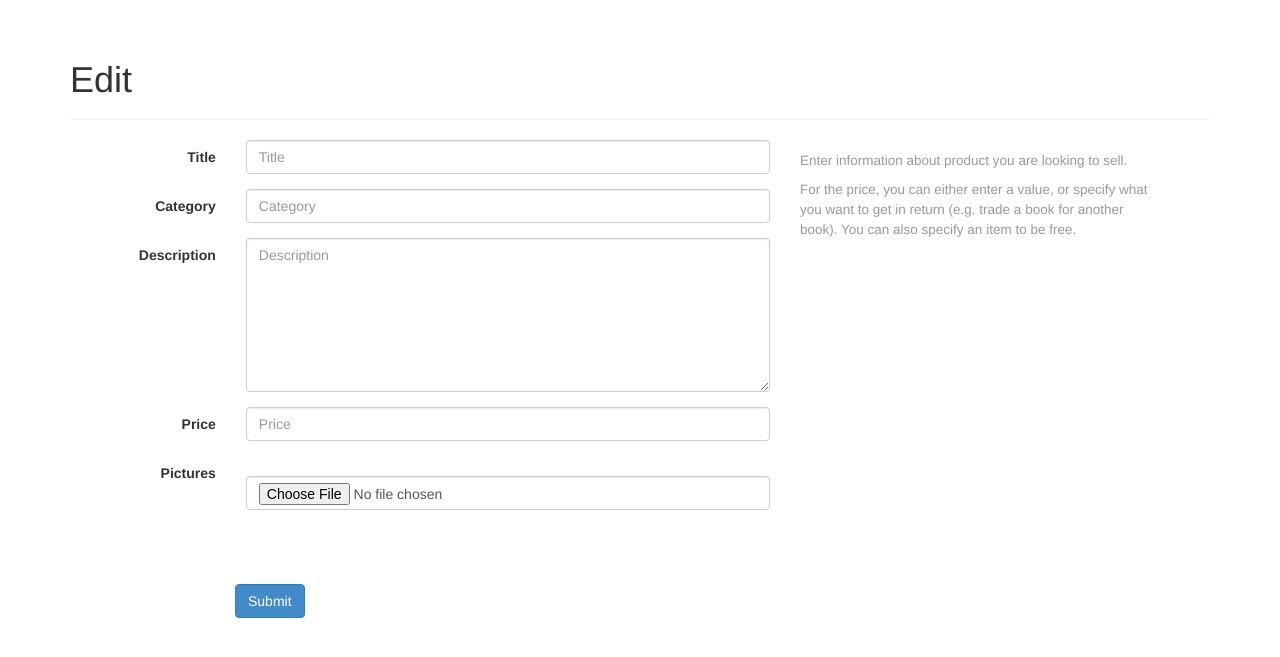
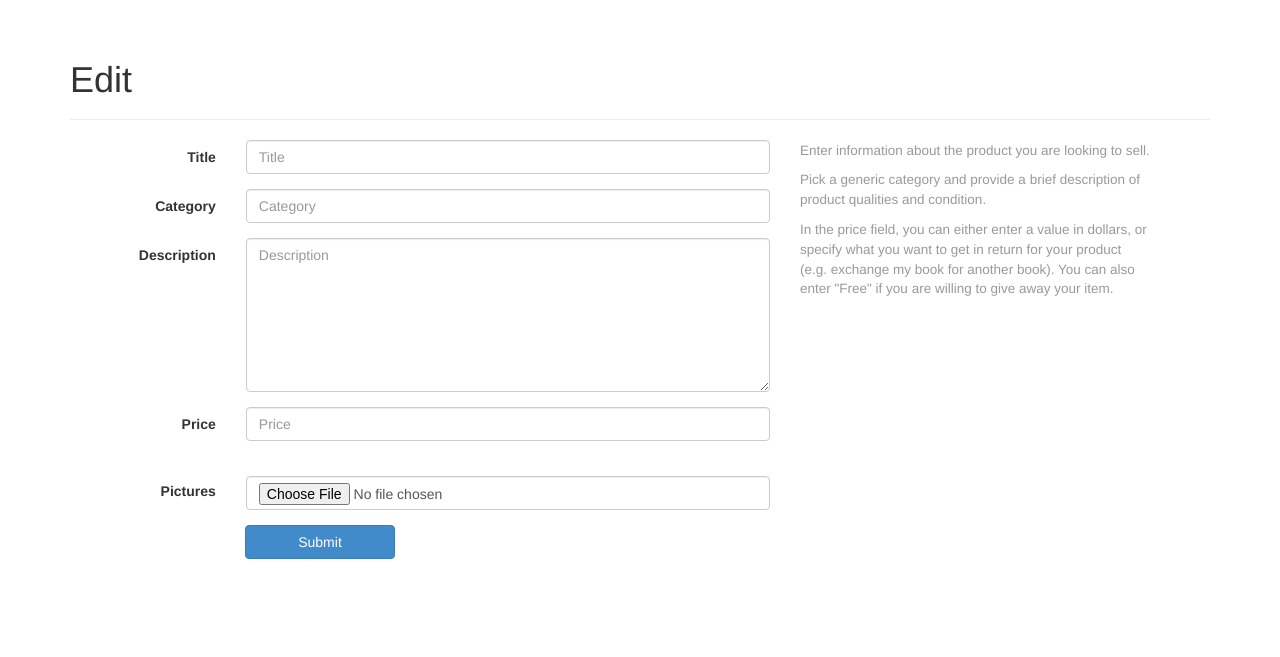
Before and after one commit to vlyubin/tradein, a Flask app: template app/templates/sell.html in a window 1280 px wide. Shown: the part 52-709 px from the top of the page. Run offline with Flask 2, Linux system fonts and the light colour scheme; the template is opened without the code that fills it, so the values that code supplies are empty; some libraries are stand-ins or nearby versions.

Commit message:
Sell page minor stuff

```diff
--- a/app/static/css/common.css
+++ b/app/static/css/common.css
@@ -48,10 +48,12 @@
 
 #errorLabel {
     color: red;
+    padding-left: 110px;
 }
 
 #submitButton {
-    margin-left: 100px;
+    margin-left: 110px;
+    width: 150px;
     float: left;
 }
 
--- a/app/static/js/sell.js
+++ b/app/static/js/sell.js
@@ -4,8 +4,8 @@ $(document).ready(function(){
 	var $thumbs = $("#thumbnails");
 	var $form = $("#submitForm");
 
-	$(".sellInput").focus(function() {
-		$("#errorLabel").html("&nbsp;");
+	$(".form-control").focus(function() {
+		$("#errorLabel").hide();
 	});
 
 	$("#submitButton").click(function(){
@@ -13,6 +13,7 @@ $(document).ready(function(){
 		if ($("#titlef").val() == '' || $("#categoryf").val() == '' ||
 				$("#descf").val() == '' || $("#pricef").val() == '') {
 			$("#errorLabel").html("Error! One of the mandatory fields was left empty!");
+			$("#errorLabel").show();
 			return;
 		}
 
--- a/app/templates/sell.html
+++ b/app/templates/sell.html
@@ -44,7 +44,7 @@
 			</form>
 			<form class="form-horizontal" id="imageUploadForm" role="form" action="/img" method="post">
 				<div class="form-group">
-					<label class="col-sm-2 control-label">Pictures</label>
+					<label class="col-sm-2 control-label" style="padding-top:25px;">Pictures</label>
 					<div class="col-sm-10">
 						<div id="thumbnails"></div>
 						<div>&nbsp;</div>
@@ -53,13 +53,13 @@
 				</div>
 			</form>
 
-			<h4 class="sellText">&nbsp;</h4>
-			<h4 id="errorLabel">&nbsp;</h4>
+			<h4 id="errorLabel" style="display:none;"></h4>
 			<a class="btn btn-primary" id="submitButton">Submit</a>
 		</div>
 		<div class="col-md-4">
-			<h4><small>Enter information about product you are looking to sell.</small></h4>
-			<h4><small>For the price, you can either enter a value, or specify what you want to get in return (e.g. trade a book for another book). You can also specify an item to be free.</small></h4>
+			<h4 style="margin-top: 0px;"><small>Enter information about the product you are looking to sell.</small></h4>
+			<h4><small>Pick a generic category and provide a brief description of product qualities and condition.</small></h4>
+			<h4><small>In the price field, you can either enter a value in dollars, or specify what you want to get in return for your product (e.g. exchange my book for another book). You can also enter "Free" if you are willing to give away your item.</small></h4>
 		</div>
 	</div>
 	<script src="/static/js/ajaxupload.js" type=""></script>
```
